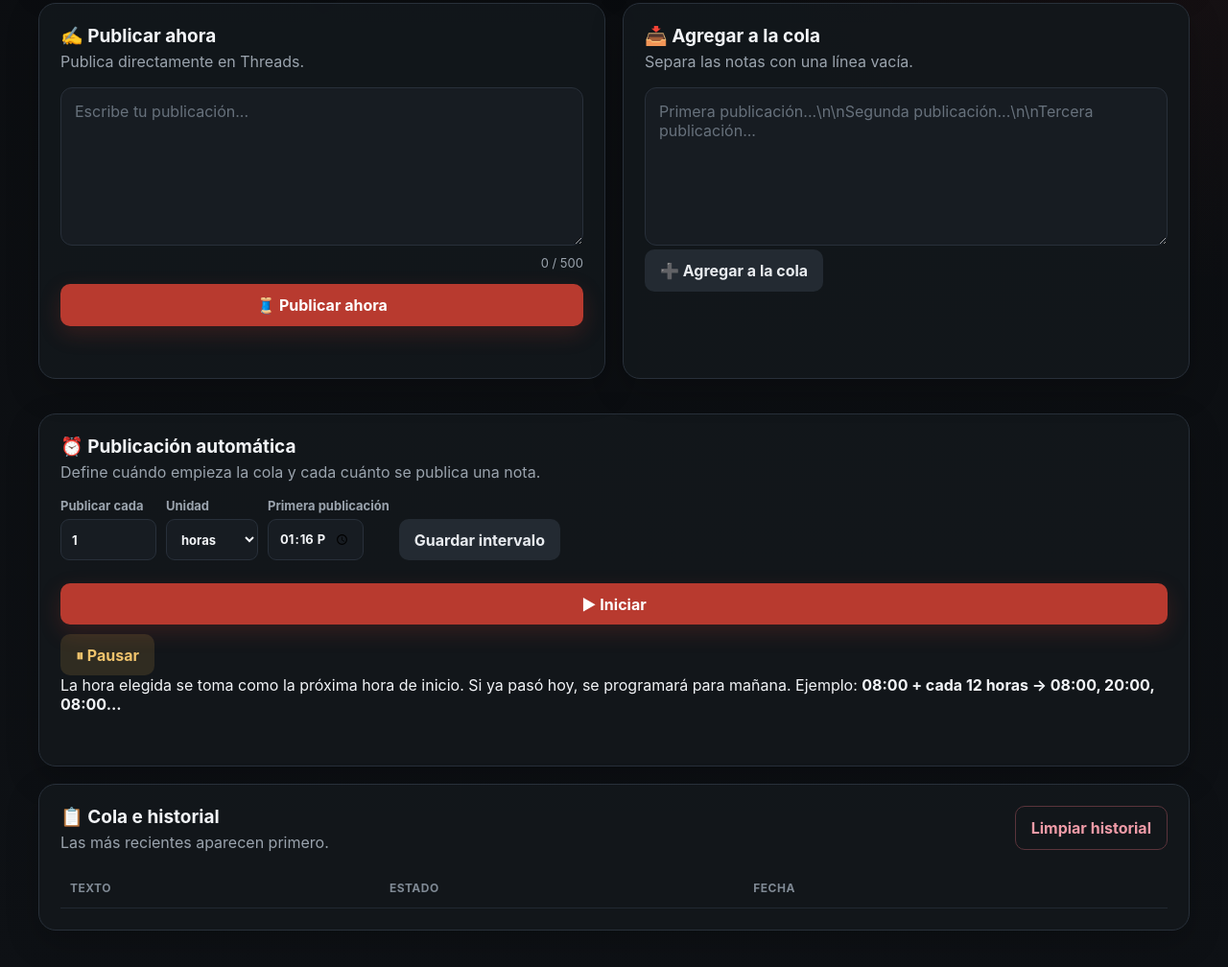
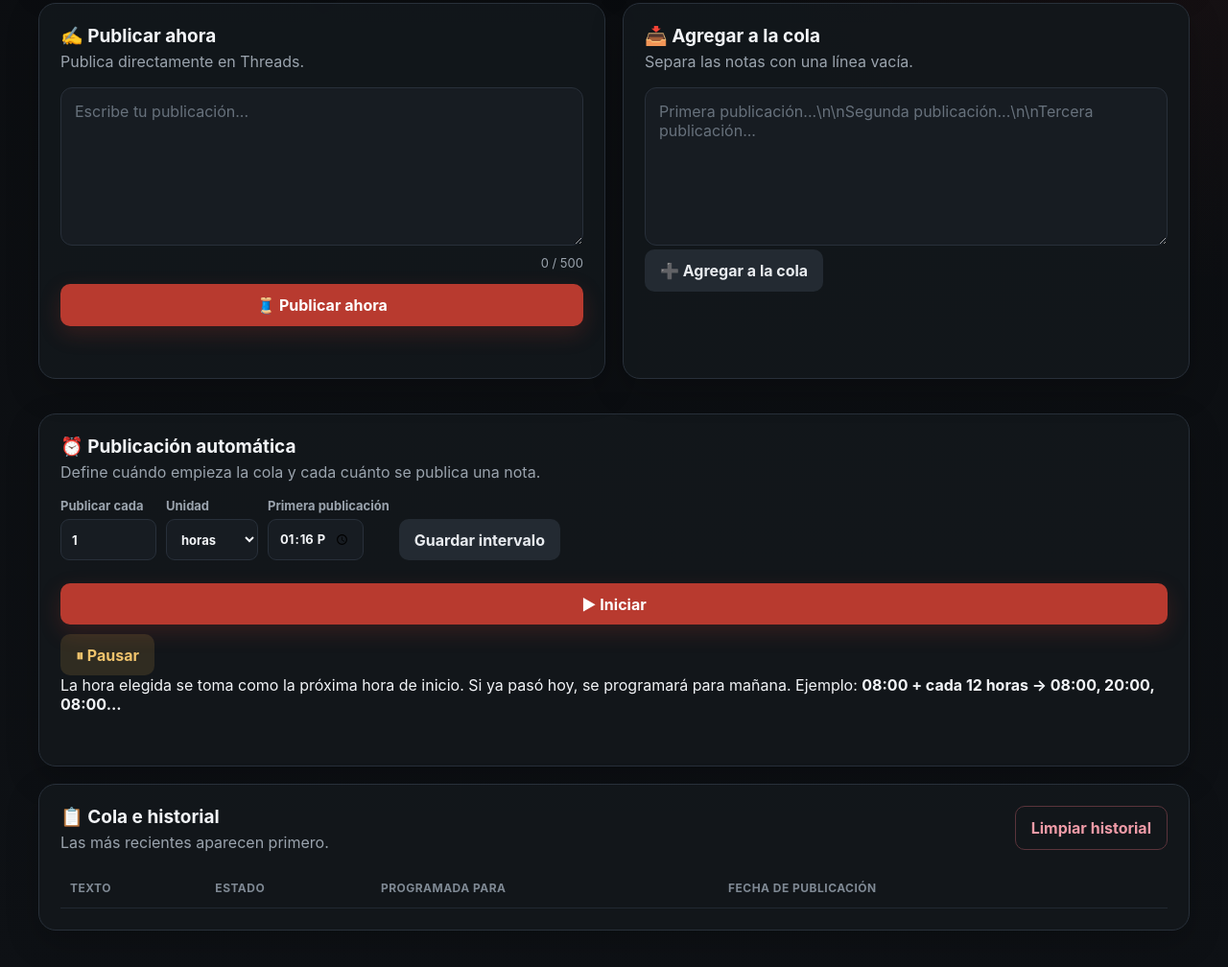
Before and after one commit to BenjayEstudios/threads-ai-publisher, a website: page public/index.html in a window 1280 px wide. Shown: the part 246-1254 px from the top of the page at 96% size. Drawn offline with Linux system fonts and the light colour scheme; no server answers.

Commit message:
Mejorar panel con fechas de publicación

```diff
--- a/public/index.html
+++ b/public/index.html
@@ -92,7 +92,15 @@
             </div>
             <div class="table-wrap">
                 <table>
-                    <thead><tr><th>Texto</th><th>Estado</th><th>Fecha</th><th></th></tr></thead>
+                    <thead>
+                        <tr>
+                            <th>Texto</th>
+                            <th>Estado</th>
+                            <th>Programada para</th>
+                            <th>Fecha de publicación</th>
+                            <th></th>
+                        </tr>
+                    </thead>
                     <tbody id="postsTable"></tbody>
                 </table>
             </div>
```
